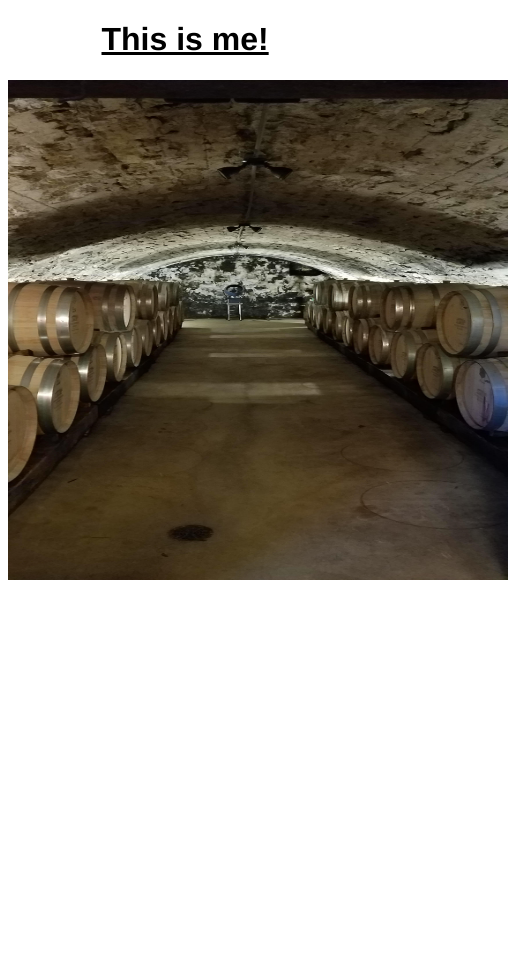
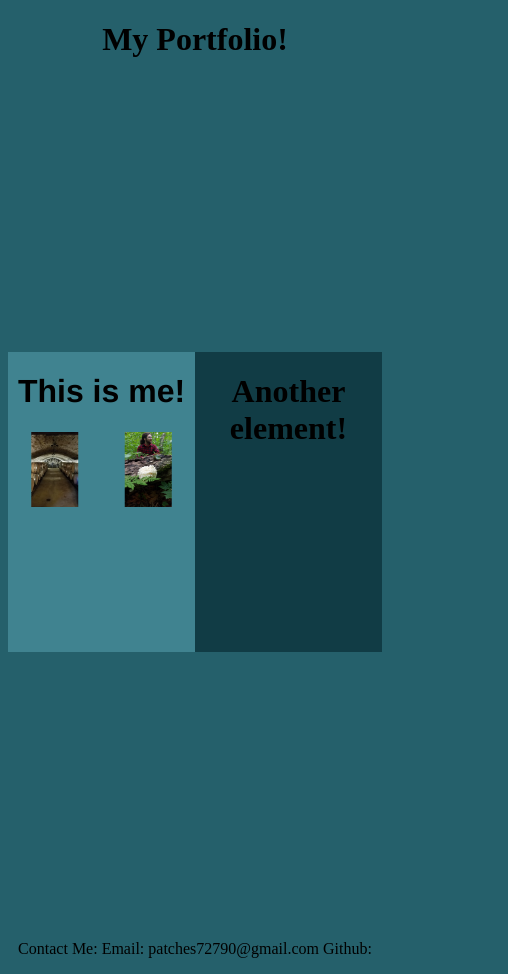
Before and after one commit to Patches72790/My-Website, a plain HTML site: page index.html in a window 390 px wide. Shown: the whole page, 508 px wide, since content can reach past the window. Before the commit the page ends 844 px from the top, so only its background shows below. Drawn offline with Linux system fonts and the light colour scheme.

Commit message:
added responsive and accessibility elements

```diff
--- a/index.html
+++ b/index.html
@@ -1,5 +1,6 @@
 <!DOCTYPE html>
 <html lang="en">
+
 <head>
     <meta charset="UTF-8">
     <meta name="viewport" content="width=device-width, initial-scale=1.0">
@@ -7,26 +8,35 @@
     <title>My Website</title>
     <link rel="stylesheet" type="text/css" href="style.css">
 </head>
+
 <body>
 
+    <header>
+        <h1>My Portfolio!</h1>
+    </header>
+
+    <div class="main-container">
+
+        <main>
+            <h1>This is me!</h1>
+            <img src="images/wine barrels.jpg" class="heading-photo">
+            <img src="images/Mushroom glance.jpg" class="mushroom-photo">
+        </main>
 
 
-    <main >
-        <h1 class="heading">This is me!</h1>
-        <img src="images/wine barrels.jpg" class="heading-photo">
+        <div class="another-element heading">
+            <h1>Another element!</h1>
+        </div>
+
+    </div>
 
 
+    <footer>
+        <p>Contact Me:
+            Email: patches72790@gmail.com
+            Github:
+        </p>
 
-    </main>
-
-
-
-    <article>
-
-
-
-    </article>
-
-
+    </footer>
 </body>
 </html>
--- a/style.css
+++ b/style.css
@@ -1,23 +1,84 @@
-.heading {
-    position: relative;
-    text-decoration: underline;
-    font-family: Helvetica;
-    display: block;
-    margin-left: auto;
-    margin-right: auto;
-    width: 50%;
-
-}
-
-
 .heading-photo {
 
     position: relative;
     display: block;
     margin-left: auto;
     margin-right: auto;
-    width: 50%;
-    width: 500px;
-    height: 500px;
+    width: 25%;
+    height: 25%;
+    transform: translate(-100%);
 
 }
+
+.mushroom-photo {
+    position: relative;
+    display:  block;
+    width: 25%;
+    height: 25%;
+    margin: 0 auto;
+    transform: translate(100%, -100%);
+}
+
+
+header {
+    margin: 0 auto;
+    text-align: center;
+
+}
+
+body {
+    background-color: #25606B;
+    justify-content: center;
+    align-items: center;
+}
+
+footer {
+    margin: auto;
+    text-align: center;
+}
+
+
+.main-container {
+    display: flex;
+    justify-content: center;
+    align-items: center;
+    height: 100vh;
+    transform: scale(1);
+    text-align: center;
+}
+
+main {
+    background-color: #408390;
+    width: 300px;
+    height: 300px;
+    font-family: Helvetica;
+
+}
+
+.another-element {
+
+    background-color: #113C45;
+    width: 300px;
+    height: 300px;
+
+}
+
+
+/* As hex codes */
+.color-primary-0 { color: #2B833F }	/* Main Primary color */
+.color-primary-1 { color: #74DC8B }
+.color-primary-2 { color: #4CB162 }
+.color-primary-3 { color: #135422 }
+.color-primary-4 { color: #05260D }
+
+.color-secondary-1-0 { color: #25606B }	/* Main Secondary color (1) */
+.color-secondary-1-1 { color: #6BBAC9 }
+.color-secondary-1-2 { color: #408390 }
+.color-secondary-1-3 { color: #113C45 }
+.color-secondary-1-4 { color: #051B1F }
+
+.color-secondary-2-0 { color: #77A035 }	/* Main Secondary color (2) */
+.color-secondary-2-1 { color: #C8F480 }
+.color-secondary-2-2 { color: #A9D85D }
+.color-secondary-2-3 { color: #496718 }
+.color-secondary-2-4 { color: #1F2F07 }
```
